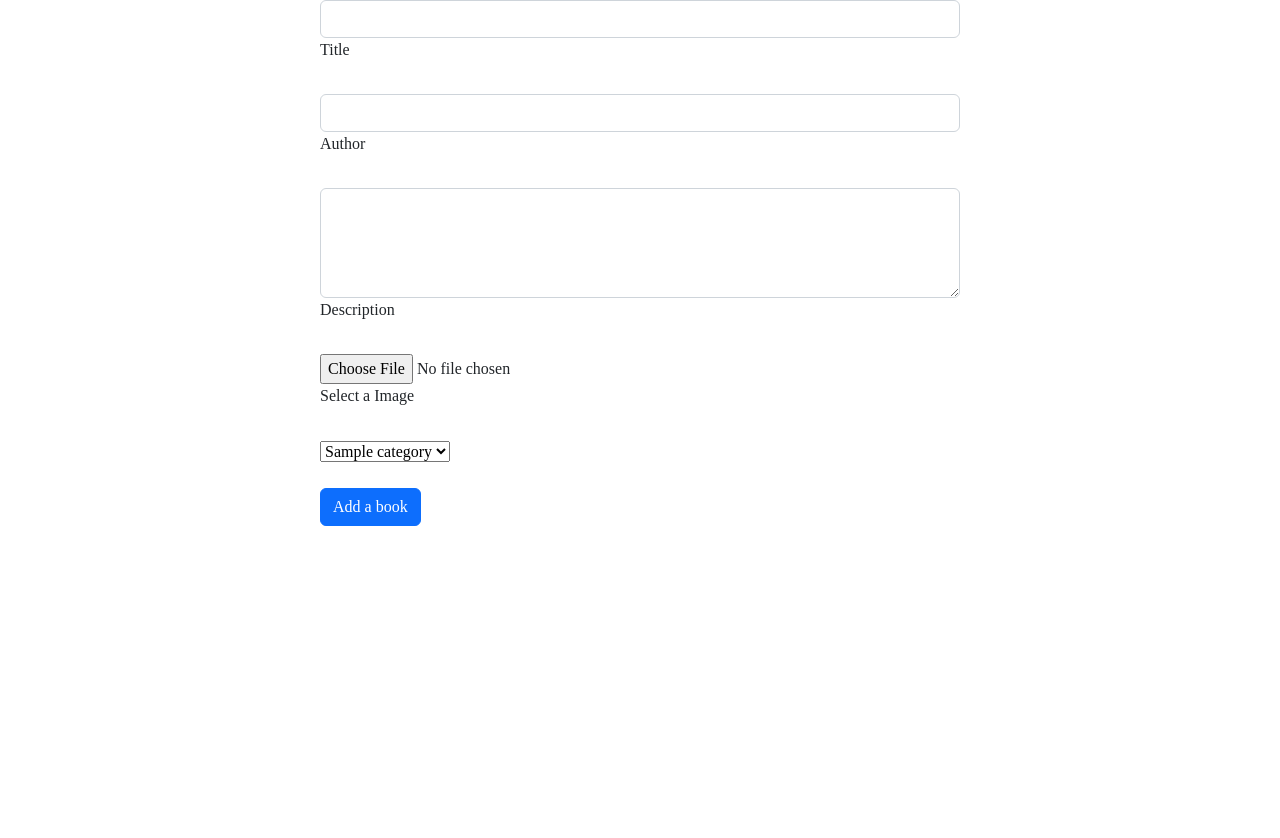
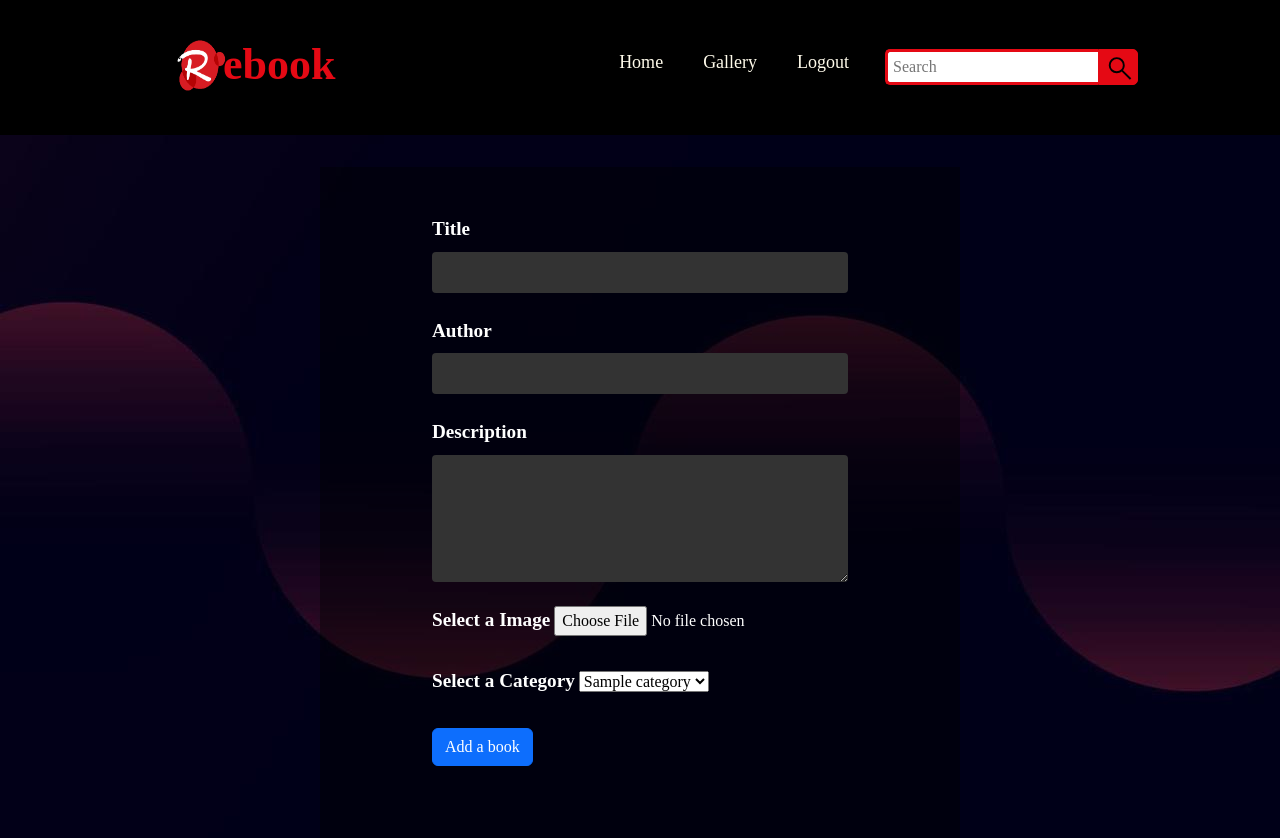
Before and after one commit to gemrey13/book_rent, a PHP site: page /template/addBook.php in a window 1280 px wide. Before the commit the page ends 526 px from the top, so only its background shows below. Run offline with PHP 8.4, Linux system fonts and the light colour scheme; the visitor is signed in with stand-in values (Sample User, id 1); tables that the repository leaves empty or names only in its code hold one stand-in row (values such as "Sample post"); data that the repository does not hold is empty.

Commit message:
Version 2.0

```diff
--- a/process/utils.php
+++ b/process/utils.php
@@ -66,6 +66,19 @@
 
 
 
+
+	function randomImage() {
+		$dir = 'media/';
+		$ext = array('jpg', 'jpeg', 'png');
+		$files = glob('media/*.{'.implode(',',$ext). '}', GLOB_BRACE);
+		$randomFile = $files[array_rand($files)];
+		echo $randomFile;
+	}
+
+
+
+
+
 	function searchQuery($pdo, $searchTitle){
 		$pattern = '%'.$searchTitle.'%';
 		$sql = 'SELECT * FROM Book_List WHERE title LIKE :pattern OR author LIKE :pattern ORDER BY Book_List.bookID DESC';
@@ -123,7 +136,7 @@
 			<a href="addBook.php" class="blog-post_cta" id="addPost1">Add Post</a>
 			<h1 style="color:red; text-align:center; margin-top:2em;  margin-bottom:20%;">Posts a Blog to view</h1>';
 		} else {
-			echo '<h2>Posts</h2>
+			echo '
 			<a href="addBook.php" class="blog-post_cta" id="addPost">Add Post</a>';
 
 			foreach ($rows as $row) {
@@ -171,6 +184,9 @@
 				session_start();
 				$_SESSION['logged_in'] = true;
 				$_SESSION['username'] = $username;
+				$_SESSION['upass'] = $user['upass'];
+				$_SESSION['firstname'] = $user['firstname'];
+				$_SESSION['lastname'] = $user['lastname'];
 				header('Location: index.php');
 			}else {
 				echo '<script> alert("Invalid username or password") </script>';
@@ -235,7 +251,7 @@
     	$statement = $pdo->query($sql);
     	$row = $statement->fetchAll(PDO::FETCH_ASSOC);
 
-    	echo '<select name="options">';
+    	echo '<select name="options" id="categories">';
     	foreach ($row as $r) {
     		echo '<option value="'.$r['categoryID'].'">'
     		.$r['name'] .'
--- /dev/null
+++ b/static/css/addBook.css
@@ -0,0 +1,38 @@
+.form-container {
+	background: rgba(0, 0, 0, 0.4);
+	width: 50%;
+	margin: auto;
+	margin-top: 2em;
+}
+
+.form-add-book {
+	width: 80%;
+	padding: 3em;
+}
+
+.form-label {
+	color: #fff;
+	font-size: 1.2rem;
+    font-weight: 600;
+}
+
+.form-control {
+	width: 100%;
+    position: relative;
+    z-index: 100;
+    background: #333;
+	border-radius: 4px;
+    border: none;
+    opacity: 1;
+    font-size: 1.2rem;
+    color: #fff;
+}
+
+.form-control:focus {
+	background: rgba(0, 0, 0, 0.4);
+	color: #fff;
+}
+
+#image {
+	color: #fff;
+}
--- a/static/css/blog.css
+++ b/static/css/blog.css
@@ -42,18 +42,19 @@ h2 {
 }
 
 .blog-post_img {
+
     min-width: 35rem;
     max-width: 35rem;
     height: 30rem;
     transform: translateX(-8rem);
+
     position: relative;
 }
 
 .blog-post_img img {
     width: 100%;
     height: 100%;
-    object-fit: cover;
-    border-radius: .8rem;
+    object-fit: contain;
     display: block;
 }
 
--- a/static/css/index.css
+++ b/static/css/index.css
@@ -2,7 +2,10 @@ body {
 	padding: 0;
 	margin: 0;
 	font-family: "Nunito Sans";
+  background-color: #eee;
+  background-image: url(../img/bg-blog.jpg);
 }
+
 
 nav {
 	padding-top: 2em;
@@ -114,6 +117,13 @@ a.navbar-brand {
 }
 
 
+.form-add-book {
+  width:50%;
+  margin-top: 2em;
+  margin: auto;
+}
+
+
 
 footer {
    background-color: #000000;
--- a/template/addBook.php
+++ b/template/addBook.php
@@ -19,39 +19,73 @@
     <title>Book Renter</title>
     <link rel="stylesheet" href="https://cdn.jsdelivr.net/npm/bootstrap@5.2.3/dist/css/bootstrap.min.css" integrity="sha384-rbsA2VBKQhggwzxH7pPCaAqO46MgnOM80zW1RWuH61DGLwZJEdK2Kadq2F9CUG65" crossorigin="anonymous">
     <link href="../static/css/index.css" rel="stylesheet">
+    <link rel="stylesheet" type="text/css" href="../static/css/addBook.css">
 </head>
 
 <body>
 
 
-  <div style="width:50%;margin: auto;">
+    <nav>
+        <a class="navbar-brand" >
+            <img src="../static/img/rebook.png" width="70" height="70" class="d-inline-block align-top" alt="Rebook logo" style="position: relative; left: 0.5em; top: 0em;">
+        ebook</a>
+        <div class="nav-right">
+            <div class="nav-item">
+                <a href="blog.php">Home</a>
+                <a href="gallery.php">Gallery</a>
+                <a href="logout.php">Logout</a>
+            </div>
+            <div>
+            <form class="wrap" method="GET" action="blog.php" >
+                <div class="search">
+                <input type="text" name="searchTitle" class="searchTerm" placeholder="Search">
+                <button type="submit" name="searchBtn" class="searchButton"><img src="../static/img/magnify.svg"></button>
+                </div>
+            </form>
+            </div>
+        </div>
+    </nav>
+
+
+
+
+
+
+
+<div class="form-container">
+  <div class="form-add-book">
     <form action="#" method="POST" enctype="multipart/form-data">
 
       <!-- Title input -->
       <div class="form-outline mb-4">
+        <label class="form-label" for="titl">Title</label>
         <input type="text" id="titl" class="form-control" name="title" />
-        <label class="form-label" for="titl">Title</label>
+
       </div>
 
       <!-- Author input -->
       <div class="form-outline mb-4">
+        <label class="form-label" for="auth">Author</label>
         <input type="text" id="auth" class="form-control" name="author" />
-        <label class="form-label" for="auth">Author</label>
+
       </div>
 
       <!-- Description input -->
       <div class="form-outline mb-4">
+        <label class="form-label" for="desc">Description</label>
         <textarea class="form-control" id="desc" rows="4" name="description"></textarea>
-        <label class="form-label" for="desc">Description</label>
+
       </div>
 
       <!-- Image input -->
       <div class="form-outline mb-4">
+        <label class="form-label" for="image">Select a Image</label>
         <input type="file" name="Image" id="image" accept=".jpg, .jpeg, .png"><br>
-        <label class="form-label" for="image">Select a Image</label>
+
       </div>
 
       <div class="form-outline mb-4">
+        <label class="form-label" for="categories">Select a Category</label>
         <?php
         showCategories($pdo);
         ?>
@@ -61,8 +95,13 @@
       <button type="submit" class="btn btn-primary btn-block mb-4" name="addBookBtn">Add a book</button>
     </form>
   </div>
+</div>
 
-
+<?php
+if(isset($_GET['searchBtn'])) {
+      searchQuery($pdo, $_GET['searchTitle']);
+    }
+  ?>
 
 </body>
 </html>
```
Also changed, not shown: template/dumb.php (added, +16 -0 lines), template/gallery.php (+12 -12 lines), template/media/63f6eee9c10d0.png (added), template/media/63f7041119bcd.jpeg (added).
